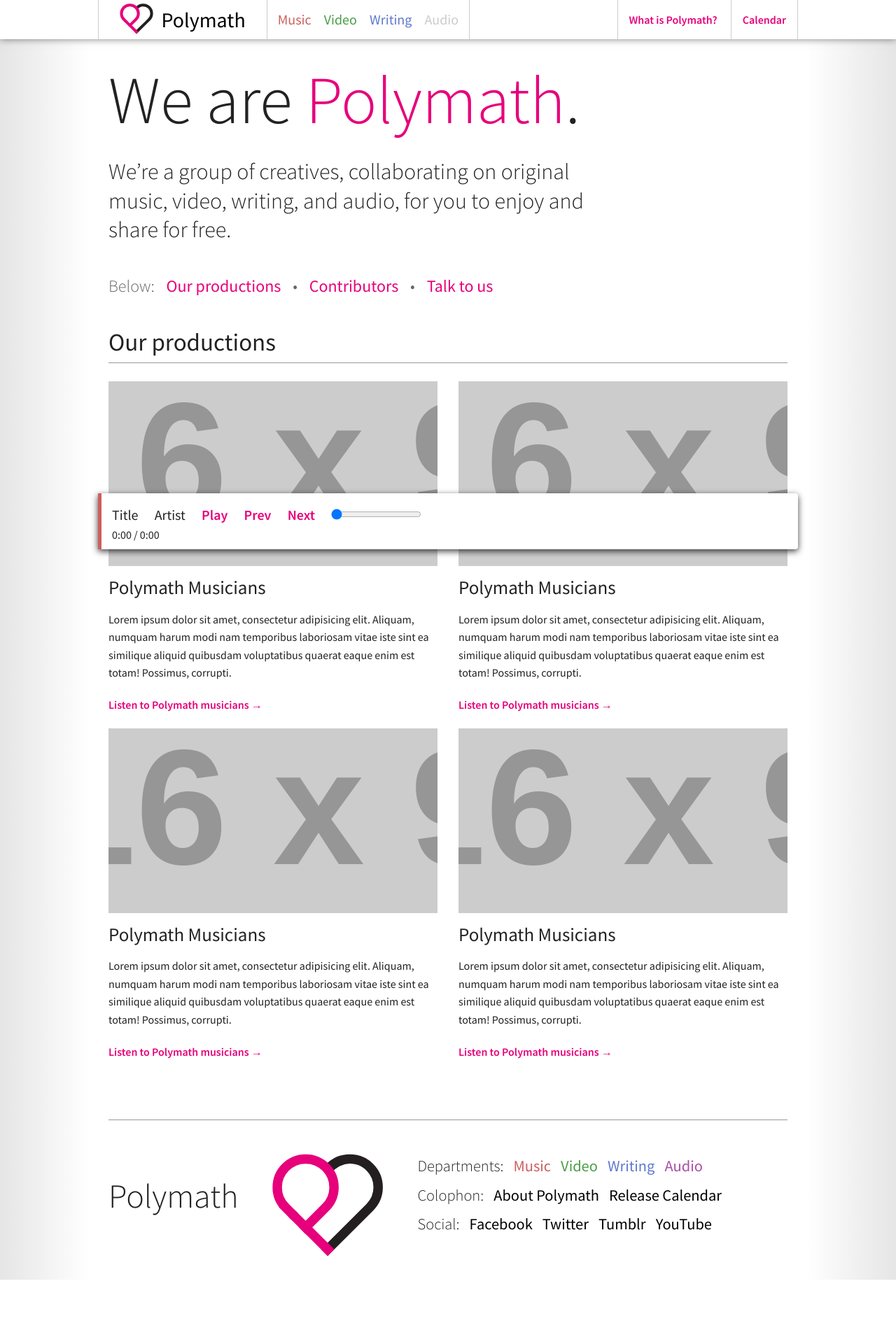
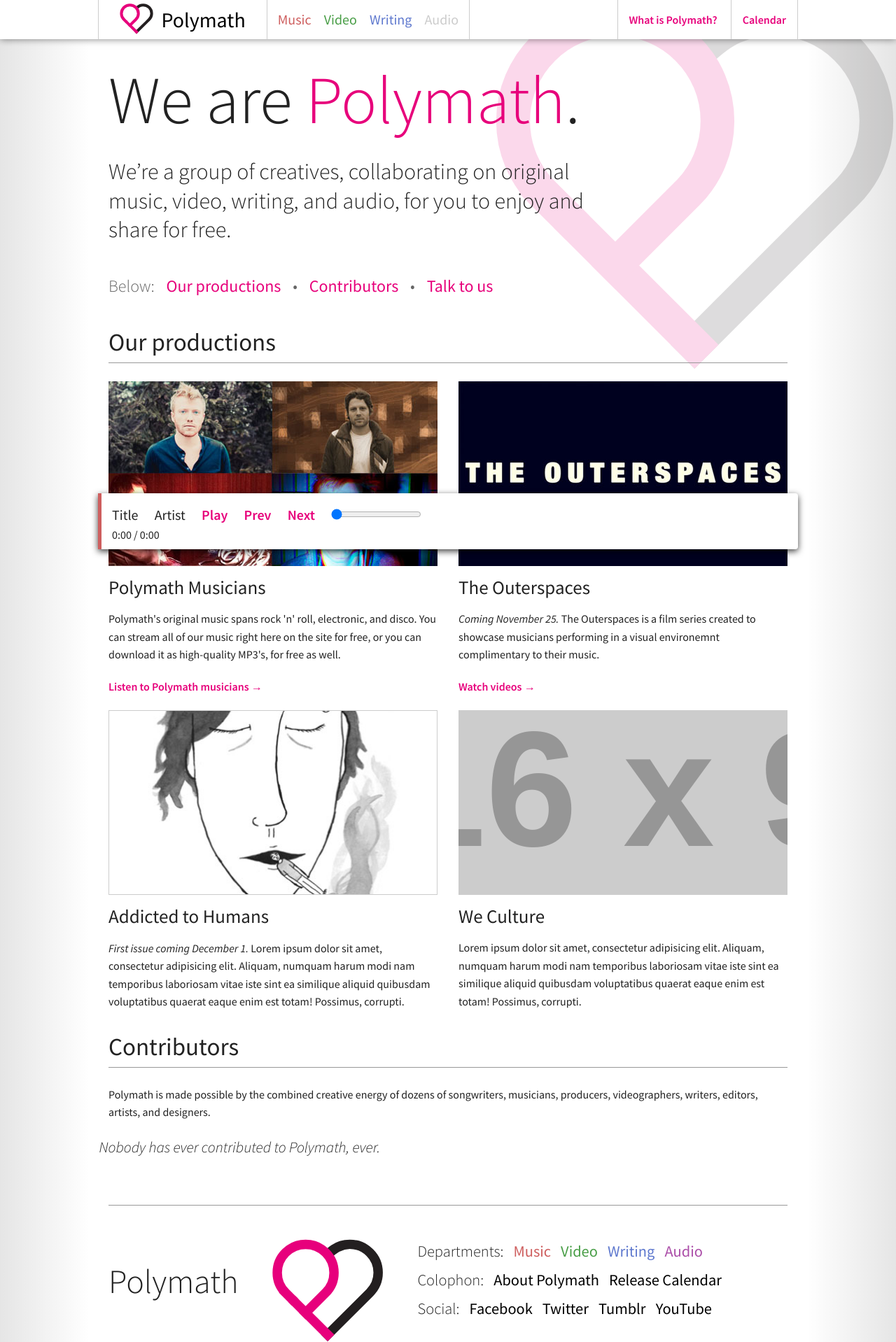
Before and after one commit to gakimball/polymath, a Django app: template polymath/templates/about.html in a window 1280 px wide. Shown: the top 1918 px of the page at 70% size. Before the commit the page ends 1829 px from the top, so only its background shows below. Run offline with Django 3.2, Linux system fonts and the light colour scheme; the template is opened without the code that fills it, so the values that code supplies are empty; grey boxes labelled with a size stand in for pictures from a placeholder-image service; parts of the project's set-up code (start-up, migrations or seed data) failed here and were passed over; some libraries are stand-ins or nearby versions.

Commit message:
Update templates

```diff
--- a/polymath/templates/about.html
+++ b/polymath/templates/about.html
@@ -1,54 +1,67 @@
 {% extends 'base.html' %}
+{% load static %}
 
 {% block title %}About us{% endblock %}
 
 {% block content %}
 
+<img src="{% static 'img/logo.svg' %}" class="giant-logo">
+
 <div class="row about-tagline">
   <div class="large-12 columns">
     <h1 class="weis">We are <em>Polymath</em>.</h1>
     <p class="weis-sub">We’re a group of creatives, collaborating on original music, video, writing, and audio, for you to enjoy and share for free.</p>
-    <p class="weis-nav">Below: <a href="">Our productions</a> • <a href="">Contributors</a> • <a href="">Talk to us</a></p>
+    <p class="weis-nav">Below: <a href="#productions">Our productions</a> • <a href="#contributors">Contributors</a> • <a href="#contact">Talk to us</a></p>
     <hr class="divider">
   </div>
 </div>
 
-<div class="row">
+<div class="row" id="productions">
   <div class="large-12 columns">
     <h2>Our productions</h2>
 
     <div class="row">
       <div class="large-6 columns">
-        <img src="http://placehold.it/16x9" class="thumb" alt="">
+        <img src="{% static 'img/about/music.jpg' %}" class="thumb" alt="">
         <h3>Polymath Musicians</h3>
-        <p>Lorem ipsum dolor sit amet, consectetur adipisicing elit. Aliquam, numquam harum modi nam temporibus laboriosam vitae iste sint ea similique aliquid quibusdam voluptatibus quaerat eaque enim est totam! Possimus, corrupti.</p>
-        <p><a href="">Listen to Polymath musicians &rarr;</a></p>
+        <p>Polymath's original music spans rock 'n' roll, electronic, and disco. You can stream all of our music right here on the site for free, or you can download it as high-quality MP3's, for free as well.</p>
+        <p><a href="{% url 'apps.music.views.index' %}">Listen to Polymath musicians &rarr;</a></p>
+      </div>
+      <div class="large-6 columns">
+        <img src="{% static 'img/about/outerspaces.jpg' %}" class="thumb" alt="">
+        <h3>The Outerspaces</h3>
+        <p><em>Coming November 25.</em> The Outerspaces is a film series created to showcase musicians performing in a visual environemnt complimentary to their music.</p>
+        <p><a href="{% url 'apps.video.views.index' %}">Watch videos &rarr;</a></p>
+      </div>
+    </div>
+    <div class="row">
+      <div class="large-6 columns">
+        <img src="{% static 'img/about/ath.jpg' %}" class="thumb" style="border: 1px solid #ccc">
+        <h3>Addicted to Humans</h3>
+        <p><em>First issue coming December 1.</em> Lorem ipsum dolor sit amet, consectetur adipisicing elit. Aliquam, numquam harum modi nam temporibus laboriosam vitae iste sint ea similique aliquid quibusdam voluptatibus quaerat eaque enim est totam! Possimus, corrupti.</p>
       </div>
       <div class="large-6 columns">
         <img src="http://placehold.it/16x9" class="thumb" alt="">
-        <h3>Polymath Musicians</h3>
+        <h3>We Culture</h3>
         <p>Lorem ipsum dolor sit amet, consectetur adipisicing elit. Aliquam, numquam harum modi nam temporibus laboriosam vitae iste sint ea similique aliquid quibusdam voluptatibus quaerat eaque enim est totam! Possimus, corrupti.</p>
-        <p><a href="">Listen to Polymath musicians &rarr;</a></p>
-      </div>
-      <div class="large-6 columns">
-        <img src="http://placehold.it/16x9" class="thumb" alt="">
-        <h3>Polymath Musicians</h3>
-        <p>Lorem ipsum dolor sit amet, consectetur adipisicing elit. Aliquam, numquam harum modi nam temporibus laboriosam vitae iste sint ea similique aliquid quibusdam voluptatibus quaerat eaque enim est totam! Possimus, corrupti.</p>
-        <p><a href="">Listen to Polymath musicians &rarr;</a></p>
-      </div>
-      <div class="large-6 columns">
-        <img src="http://placehold.it/16x9" class="thumb" alt="">
-        <h3>Polymath Musicians</h3>
-        <p>Lorem ipsum dolor sit amet, consectetur adipisicing elit. Aliquam, numquam harum modi nam temporibus laboriosam vitae iste sint ea similique aliquid quibusdam voluptatibus quaerat eaque enim est totam! Possimus, corrupti.</p>
-        <p><a href="">Listen to Polymath musicians &rarr;</a></p>
       </div>
     </div>
   </div>
 </div>
 
+<div class="row" id="contributors">
+  <div class="large-12 columns">
+    <h2>Contributors</h2>
+    <p>Polymath is made possible by the combined creative energy of dozens of songwriters, musicians, producers, videographers, writers, editors, artists, and designers.</p>
 
-<div class="row">
-
+    <ul class="contributor-list">
+      {% for person in people_list %}
+      <li>{{ person.name }}</li>
+      {% empty %}
+      <i>Nobody has ever contributed to Polymath, ever.</i>
+      {% endfor %}
+    </ul>
+  </div>
 </div>
 
 {% endblock %}
--- a/polymath/templates/base.html
+++ b/polymath/templates/base.html
@@ -87,7 +87,13 @@
 	</div>
 
 	<script src="//ajax.googleapis.com/ajax/libs/jquery/1.10.2/jquery.min.js"></script>
-	<script src="{% static 'js/script.js' %}"></script>
+	{% if settings.DEBUG == true %}
+	<script src="{% static 'js/src/jquery-ui-1.10.3.custom.js' %}"></script>
+	<script src="{% static 'js/src/jquery-scrollto.js' %}"></script>
+	<script src="{% static 'js/src/history.js' %}"></script>
+	<script src="{% static 'js/src/ajaxify.js' %}"></script>
+	<script src="{% static 'js/src/script.js' %}"></script>
+	{% endif %}
 	<script>
 		$(function(){
 			var $header = $('.header');
--- a/polymath/templates/video/video_detail.html
+++ b/polymath/templates/video/video_detail.html
@@ -24,14 +24,14 @@
 		<p>{{ video.description }}</p>
 		{% if video.track %}
 		{% with video.track as track %}
-		<div class="related-track">
+		<div class="related-track"><a href="{% url 'apps.music.views.track_detail' track.id %}">
 			<img src="{{ track.album.image.url }}" alt="" class="album-art">
 			<div class="info">
 				<p class="title">"{{ track.title }}" by {{ track.artist }}</p>
 				<p class="album">from <i>{{ track.album }}</i></p>
 			</div>
-			<a href="{% url 'apps.music.views.track_detail' track.id %}" class="link">Listen &rarr;</a>
-		</div>
+			<span class="link">Listen &rarr;</span>
+		</a></div>
 		{% endwith %}
 		{% endif %}
 	</div>
```
Also changed, not shown: polymath/templates/index.html (+5 -5 lines), polymath/templates/music/artist_detail.html (+8 -7 lines), polymath/templates/music/releases/album.html (+16 -8 lines), polymath/templates/music/track_detail.html (+5 -5 lines).
